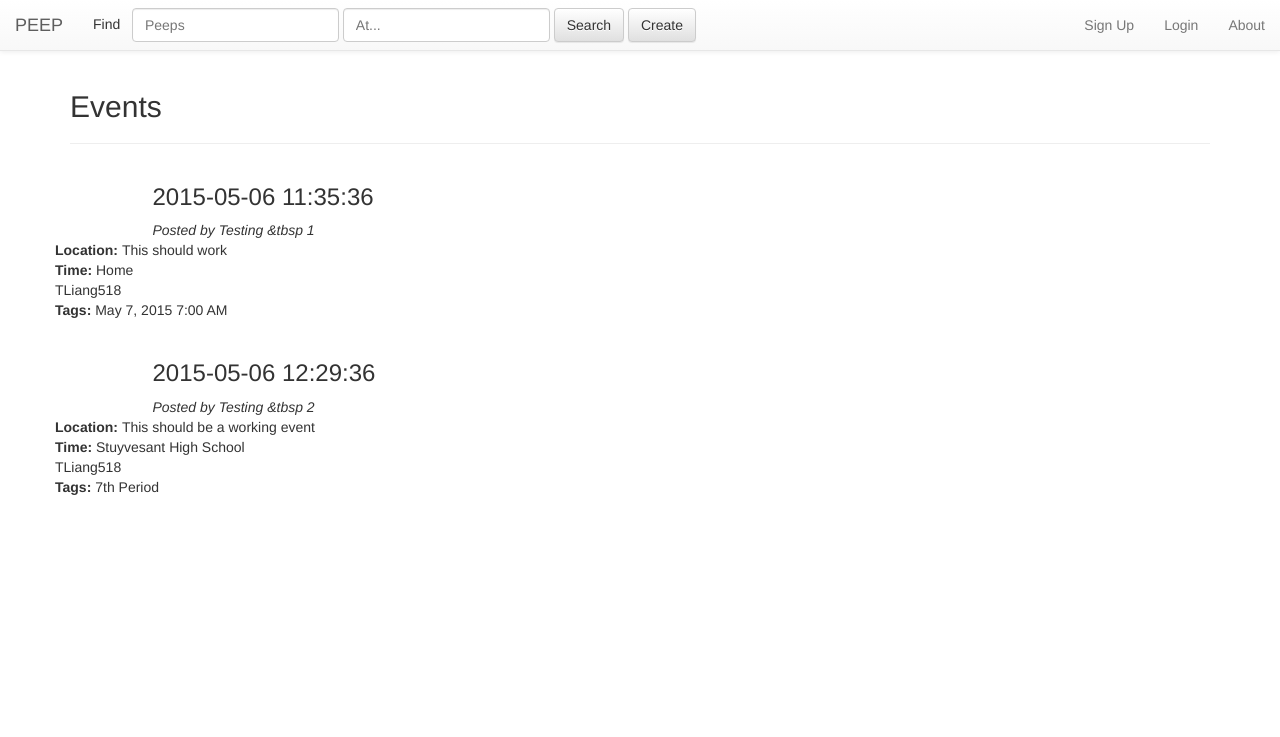
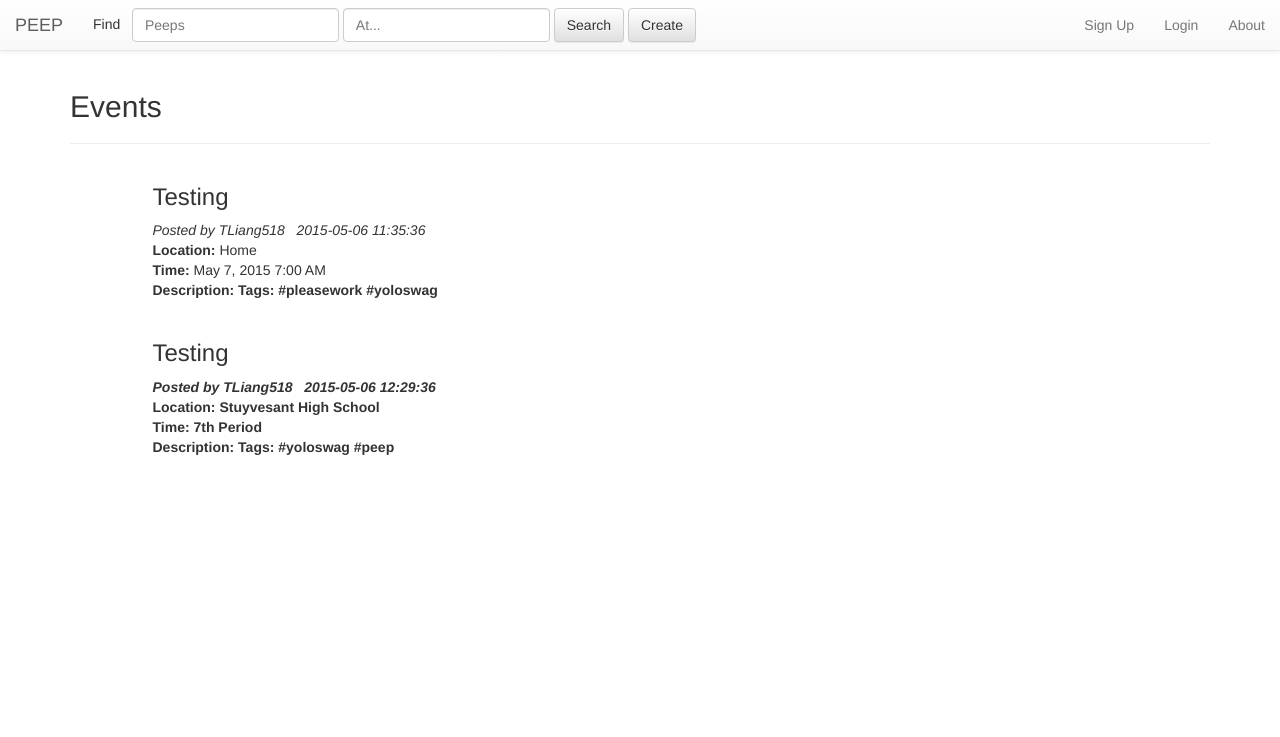
Before and after one commit to CinWu/peep, a Flask app: page /events in a window 1280 px wide. Shown: the top 737 px of the page. Run offline with Flask 2, Linux system fonts and the light colour scheme; data comes from the database, SQL or seed files in the repository; both versions use the stored data as it was after the commit; some libraries are stand-ins or nearby versions.

Commit message:
got adding events to work

```diff
--- a/app.py
+++ b/app.py
@@ -196,7 +196,6 @@ def create_event():
 @app.route("/events", methods=['GET', 'POST'])
 def events():
     data = manager.getEventData()
-    print data
     return render_template('events.html', data=data)
 
 if __name__ == "__main__":
--- a/templates/events.html
+++ b/templates/events.html
@@ -9,13 +9,13 @@
 {% for event in data %}
 <div class='row'>
   <div class='col-md-offset-1'>
-    <h3>{{ event[1] }}</h3>
-    <i>Posted by {{ event[2] }} &tbsp {{ event[0] }}</i>
+    <h3>{{ event[2] }}</h3>
+    <i>Posted by {{ event[3] }} &nbsp {{ event[1] }}</i><br>
+    <b> Location: </b> {{ event[5] }} <br>
+    <b> Time: </b> {{ event[6] }} <br>
+    <b> Description: </{{ event[4] }} <br>
+    <b>Tags: </b> {{ event[7] }}<br>
   </div>
-  <b> Location: </b> {{ event[4] }} <br>
-  <b> Time: </b> {{ event[5] }} <br>
-    {{ event[3] }} <br>
-    <b>Tags: </b> {{ event[6] }}<br>
 </div>
 <br>
 {% endfor %}
--- a/utils/manager.py
+++ b/utils/manager.py
@@ -88,16 +88,19 @@ def userNotifTable(username):
 def addEvent(datetime,event,user,desc,loc,time,tags):
     conn = sqlite3.connect("databases/events.db")
     c = conn.cursor()
-    command = "INSERT INTO 'events' (datetime,eventname,username,description, location, time, tags) VALUES ('"+datetime+"','"+event+"','"+user+"','"+desc+"','"+loc+"','"+time+"','"+tags+"')"
+    command = "INSERT INTO events (datetime,eventname,username,description,location,time,tags) VALUES ('"+datetime+"','"+event+"','"+user+"','"+desc+"','"+loc+"','"+time+"','"+tags+"')"
+    print command
     c.execute(command)
+    conn.commit()
     conn.close()
 
 #date-time,eventname,username,description,location,time,tags
 def remEvent(datetime,event,user):
     conn = sqlite3.connect("databases/events.db")
     c = conn.cursor()
-    command = "DELETE FROM 'events' WHERE datetime='" + datetime + "' AND eventname='"+event+"' AND username='"+user+"'"
+    command = "DELETE FROM events WHERE datetime='" + datetime + "' AND eventname='"+event+"' AND username='"+user+"'"
     c.execute(command)
+    conn.commit()
     conn.close()
 
 def getEventData():
@@ -107,4 +110,5 @@ def getEventData():
     c.execute(command)
     tabledata=c.fetchall()
     conn.close()
+    print tabledata
     return tabledata
```
Also changed, not shown: databases/events.db, 2 other files.
